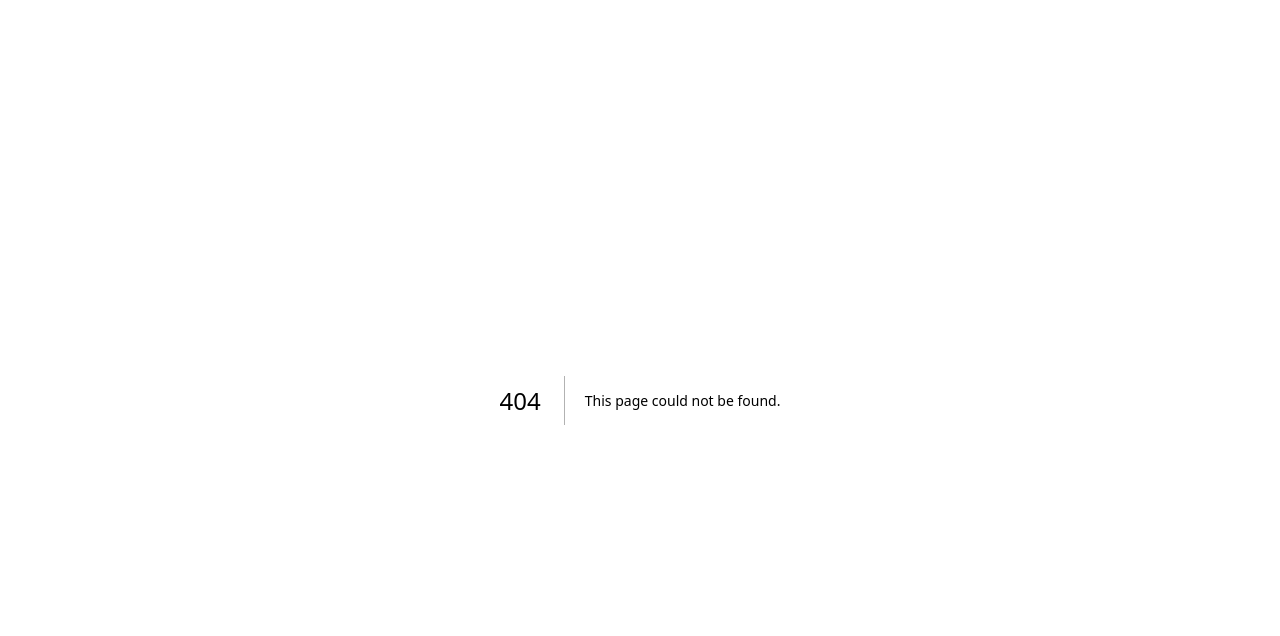
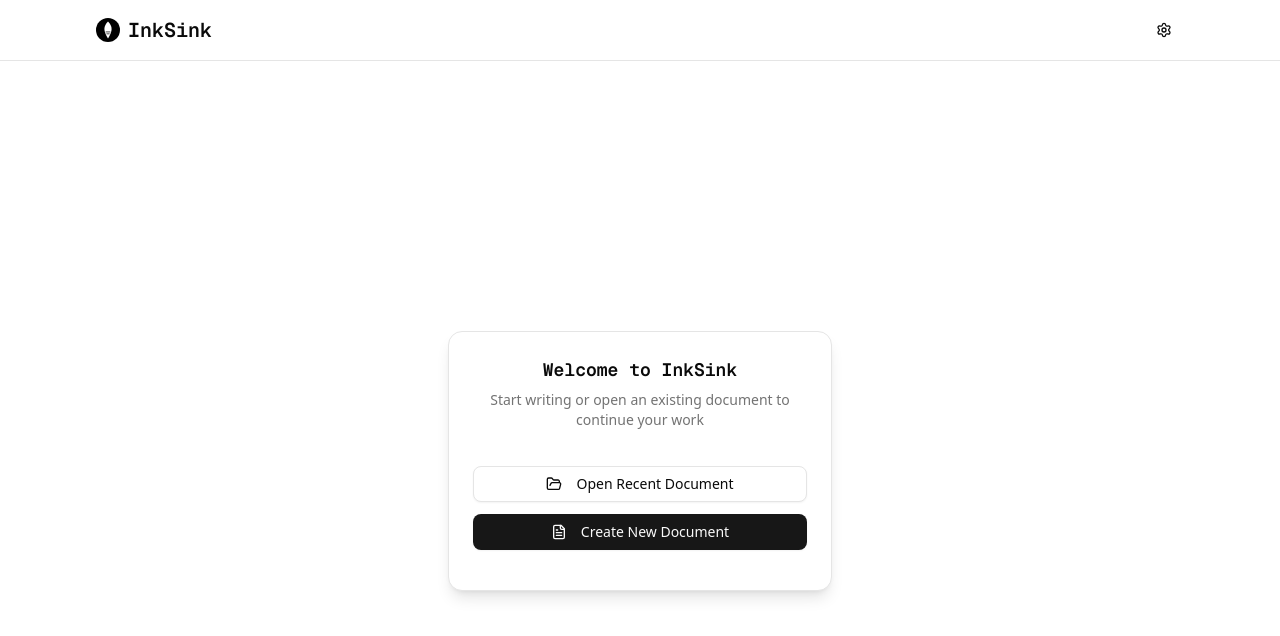
Before and after one commit to cmdrGuyson/InkSink, a Next.js app: page /desk/write in a window 1280 px wide. Before the commit this address had no page. Shown: the top 636 px of the page. Built offline with nearby package versions, Linux system fonts and the light colour scheme; no server answers; the database is empty.

Commit message:
feat: add logo and change directories

```diff
--- a/src/app/layout.tsx
+++ b/src/app/layout.tsx
@@ -16,6 +16,11 @@ const geistMono = Geist_Mono({
 export const metadata: Metadata = {
   title: "InkSink - The Kitchen Sink for Writing Content",
   description: "The Kitchen Sink for Writing Content",
+  icons: {
+    icon: "/logo.svg",
+    shortcut: "/logo.svg",
+    apple: "/logo.svg",
+  },
 };
 
 export default function RootLayout({
--- a/src/app/login/page.tsx
+++ b/src/app/login/page.tsx
@@ -35,7 +35,7 @@ export default function LoginPage() {
 
       if (data.user) {
         // Redirect to app after successful login
-        router.push("/app/write");
+        router.push("/desk/write");
         router.refresh();
       }
     } catch (error) {
--- a/src/app/page.tsx
+++ b/src/app/page.tsx
@@ -1,7 +1,19 @@
+import Image from "next/image";
+
 export default function Home() {
   return (
     <div className="font-sans grid grid-rows-[20px_1fr_20px] items-center justify-items-center min-h-screen p-8 pb-20 gap-16 sm:p-20">
       <main className="flex flex-col row-start-2 items-center justify-center ">
+        <div className="mb-8">
+          <Image
+            src="/logo.svg"
+            alt="InkSink Logo"
+            width={80}
+            height={80}
+            className="w-12 h-12 sm:w-18 sm:h-18 mx-auto"
+            priority
+          />
+        </div>
         <h1 className=" font-mono text-4xl">InkSink</h1>
         <p className="font-mono text-sm/6 text-center sm:text-left">
           The Kitchen Sink for Writing Content
@@ -10,7 +22,7 @@ export default function Home() {
         <div className="flex gap-4 items-center flex-col sm:flex-row mt-12">
           <a
             className="rounded-full border border-solid border-transparent transition-colors flex items-center justify-center bg-foreground text-background gap-2 hover:bg-[#383838] dark:hover:bg-[#ccc] font-small text-sm h-10 sm:h-12 px-4 sm:px-5 sm:w-auto font-mono"
-            href="/app/write"
+            href="/desk/write"
             rel="noopener noreferrer"
           >
             Get Started
--- a/src/components/header.tsx
+++ b/src/components/header.tsx
@@ -2,6 +2,7 @@
 
 import { Settings, LogOut, Settings as SettingsIcon } from "lucide-react";
 import Link from "next/link";
+import Image from "next/image";
 import { useRouter } from "next/navigation";
 import { Button } from "./ui/button";
 import {
@@ -22,16 +23,23 @@ export const Header = () => {
   };
 
   const handlePreferences = () => {
-    router.push("/app/preferences");
+    router.push("/desk/preferences");
   };
 
   return (
     <header className="flex items-center justify-between py-3 bg-background border-b px-24">
       <div className="flex items-center">
         <Link
-          href="/app/write"
-          className="text-xl font-semibold font-mono cursor-pointer"
+          href="/desk/write"
+          className="flex items-center gap-2 text-xl font-semibold font-mono cursor-pointer hover:opacity-80 transition-opacity"
         >
+          <Image
+            src="/logo.svg"
+            alt="InkSink Logo"
+            width={24}
+            height={24}
+            className="w-6 h-6"
+          />
           InkSink
         </Link>
       </div>
--- a/src/components/workspace/chat/index.tsx
+++ b/src/components/workspace/chat/index.tsx
@@ -343,10 +343,10 @@ export const Chat = observer(({ documentId }: ChatProps) => {
           {/* Action Bar */}
           <div className="flex items-center justify-between text-muted-foreground text-sm">
             <div className="flex items-center">
-              <Button variant="ghost" size="sm" className="h-7 px-2 text-xs">
+              {/* <Button variant="ghost" size="sm" className="h-7 px-2 text-xs">
                 <Plus className="h-3 w-3 mr-1" />
                 Add
-              </Button>
+              </Button> */}
               <Button variant="ghost" size="sm" className="h-7 px-2 text-xs">
                 <Library className="h-3 w-3 mr-1" />
                 Prompt Library
--- a/src/hooks/use-document-management.ts
+++ b/src/hooks/use-document-management.ts
@@ -18,7 +18,7 @@ export const useDocumentManagement = () => {
       });
 
       if (newDocument) {
-        router.push(`/app/write/${newDocument.id}`);
+        router.push(`/desk/write/${newDocument.id}`);
       }
     } catch (error) {
       console.error("Failed to create document:", error);
@@ -29,7 +29,7 @@ export const useDocumentManagement = () => {
   };
 
   const openDocument = (documentId: string) => {
-    router.push(`/app/write/${documentId}`);
+    router.push(`/desk/write/${documentId}`);
     setIsOpenDocumentsModalOpen(false);
   };
 
--- a/src/middleware.ts
+++ b/src/middleware.ts
@@ -46,17 +46,17 @@ export async function middleware(request: NextRequest) {
   }
 
   // If user is signed in and the current path is /login or /signup,
-  // redirect the user to /app
+  // redirect the user to /desk
   if (user && ["/login", "/signup"].includes(request.nextUrl.pathname)) {
     const redirectUrl = request.nextUrl.clone();
-    redirectUrl.pathname = "/app";
+    redirectUrl.pathname = "/desk";
     return NextResponse.redirect(redirectUrl);
   }
 
-  // If user is signed in and the current path is /app, redirect to /app/write
-  if (user && request.nextUrl.pathname === "/app") {
+  // If user is signed in and the current path is /desk, redirect to /desk/write
+  if (user && request.nextUrl.pathname === "/desk") {
     const redirectUrl = request.nextUrl.clone();
-    redirectUrl.pathname = "/app/write";
+    redirectUrl.pathname = "/desk/write";
     return NextResponse.redirect(redirectUrl);
   }
 
```
Also changed, not shown: public/logo.svg (added), src/app/desk/layout.tsx (renamed from src/app/app/layout.tsx), src/app/desk/preferences/page.tsx (renamed from src/app/app/preferences/page.tsx), src/app/desk/preferences/settings.tsx (renamed from src/app/app/preferences/settings.tsx), src/app/desk/write/[documentId]/page.tsx (renamed from src/app/app/write/[documentId]/page.tsx), src/app/desk/write/page.tsx (renamed from src/app/app/write/page.tsx).
